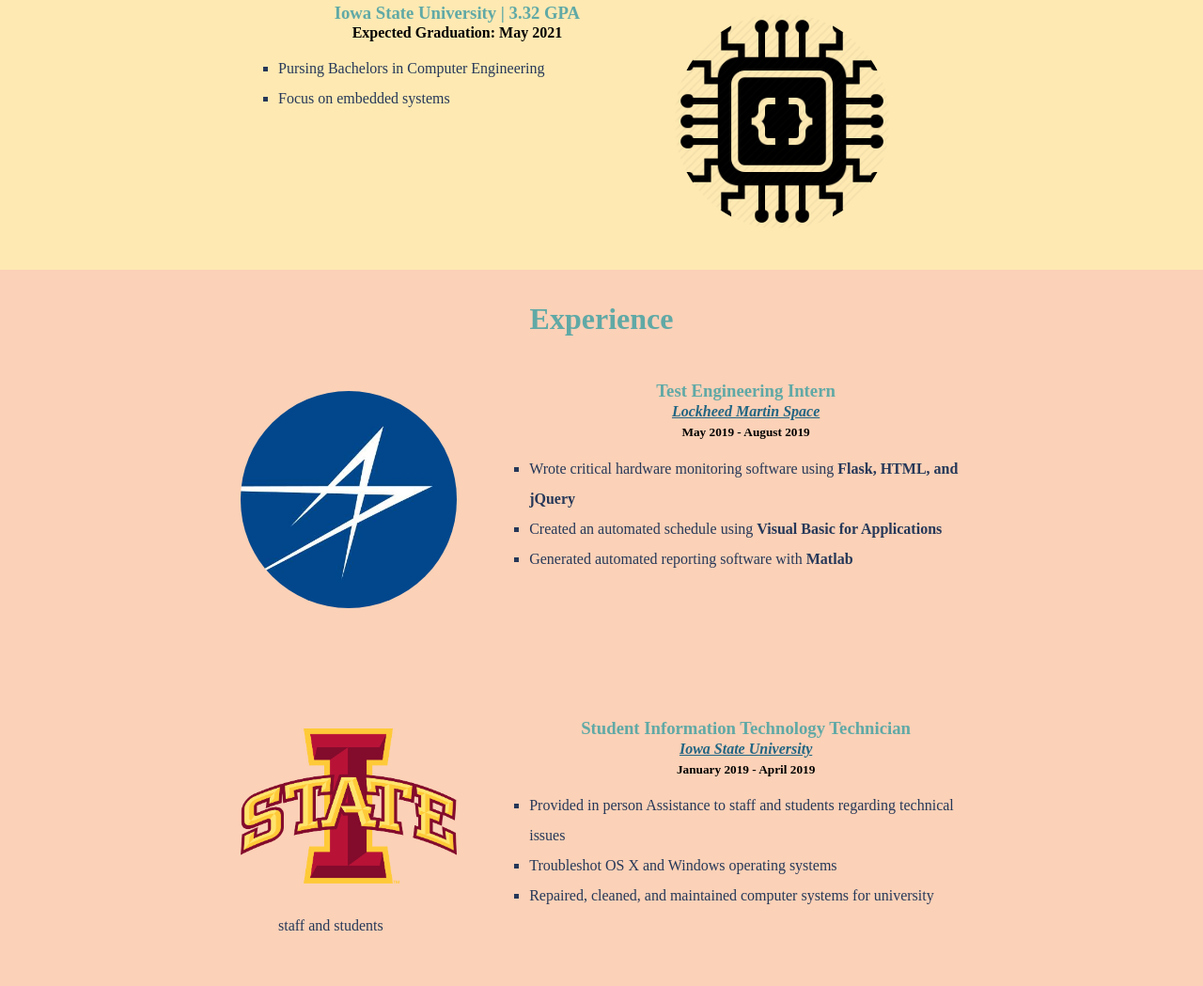
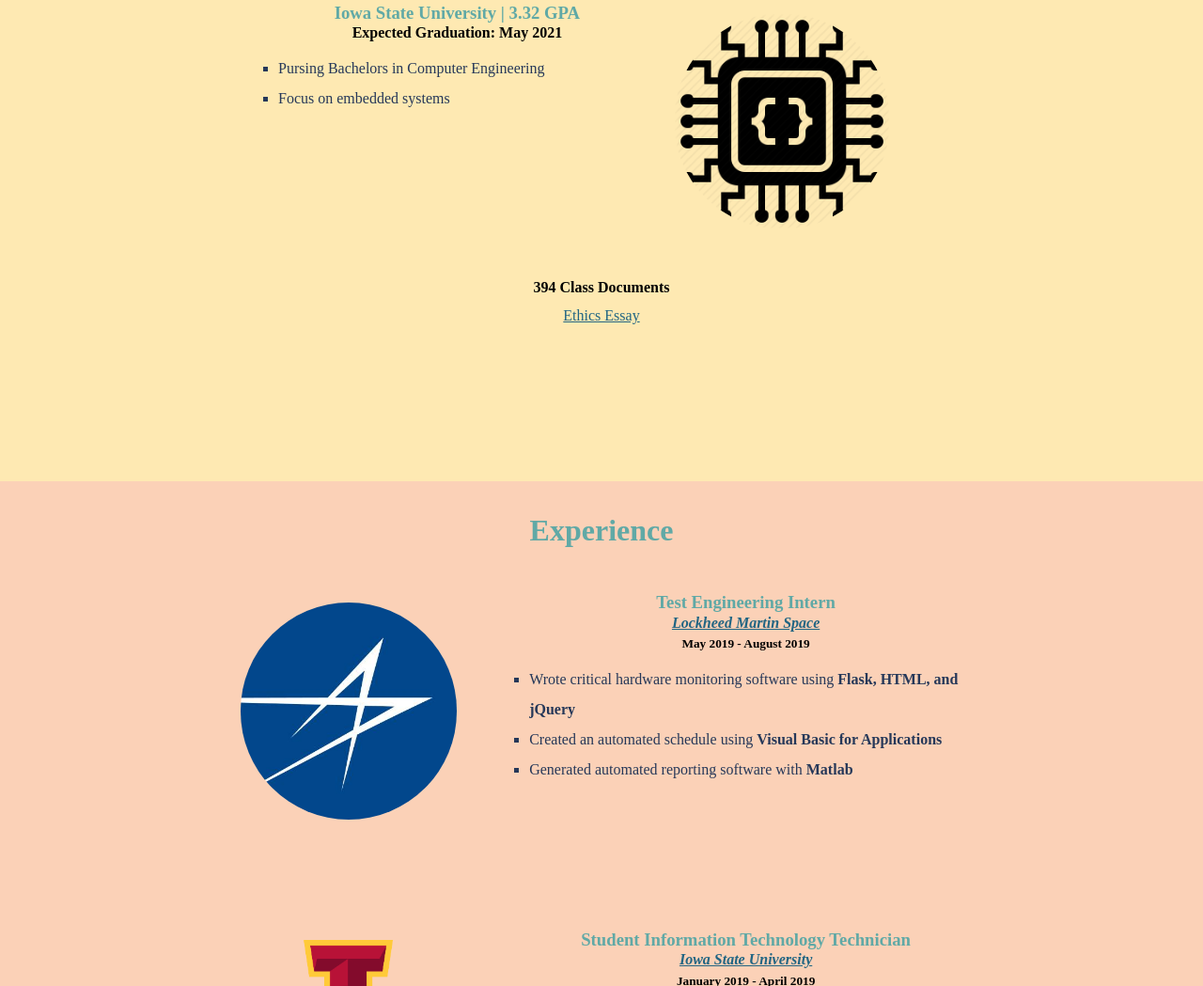
Before and after one commit to nickbattani/cv, a plain HTML site: page index.html in a window 1280 px wide. Shown: the part 690-1739 px from the top of the page at 94% size. Drawn offline with Linux system fonts and the light colour scheme.

Commit message:
394 stuff

```diff
--- a/index.html
+++ b/index.html
@@ -43,6 +43,12 @@
         <li>Pursing Bachelors in Computer Engineering</li>
         <li>Focus on embedded systems</li>
       </ul>
+    </div>
+    <div class="education-row">
+      <br>
+      <br>
+      <h4><strong>394 Class Documents</strong></h4>
+      <a download href="CPRE394/Ethics">Ethics Essay</a>
     </div>
   </div>
   <div class="experience-box">
```
Also changed, not shown: 2 other files.
